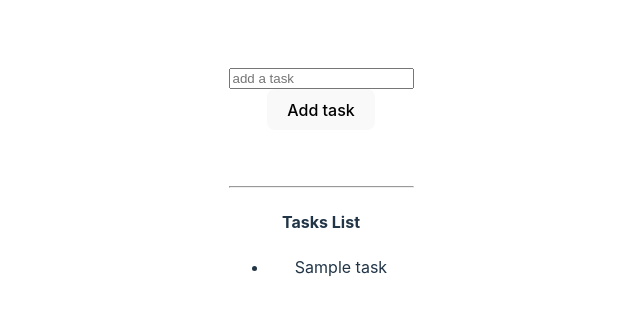
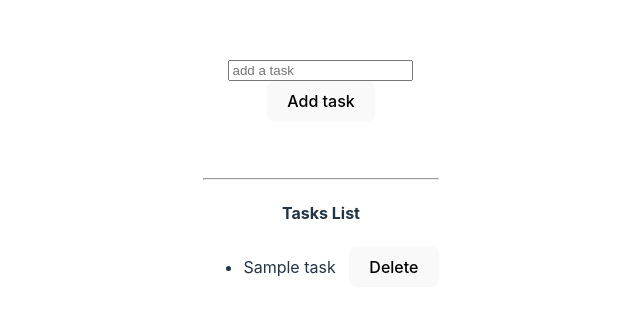
Before and after one commit to pavansingh888/React-practice, a React (Vite) app in the folder todoReact/: page / in a window 1280 px wide. Shown: the part 220-536 px from the top of the page, without its empty margins (319-959 px from the left). Built offline with nearby package versions, Linux system fonts and the light colour scheme.

Commit message:
Deleting from Arrays using filter( )

```diff
--- a/todoReact/src/TodoList.jsx
+++ b/todoReact/src/TodoList.jsx
@@ -6,14 +6,16 @@
     let [newTodo,setnewTodo]=useState("");
 
     let addNewTask = ()=>{
-        // console.log("add new task in todo");
-        settodos([...todos,{task: newTodo,id : uuidv4()}])
+        settodos((prevTodo)=>{ return [...prevTodo,{ task: newTodo,id : uuidv4() }] })
         setnewTodo("")
     }
     let updateTodoValue = (event)=>{
-        // console.log(event.target.value);
         setnewTodo(event.target.value)
     }
+    let deleteTodo = (id) => {
+        settodos((prevTodo) => prevTodo.filter((todo) => todo.id != id))
+        }
+
     return (
         <div>
             <input placeholder="add a task" value={newTodo} onChange={updateTodoValue}></input>
@@ -25,7 +27,12 @@
             <ul>
                 {
                 todos.map((todo)=>{
-                   return <li key={todo.id}>{todo.task}</li>
+                   return <li key={todo.id}>
+                   <span>{todo.task}</span>
+                   &nbsp;&nbsp;&nbsp;
+                   <button onClick={() => deleteTodo(todo.id) //Arrow function doesn't execute the function but simply create a copy of that function.
+                   }>Delete</button>
+                   </li>
                 })
                 }
             </ul>
```
